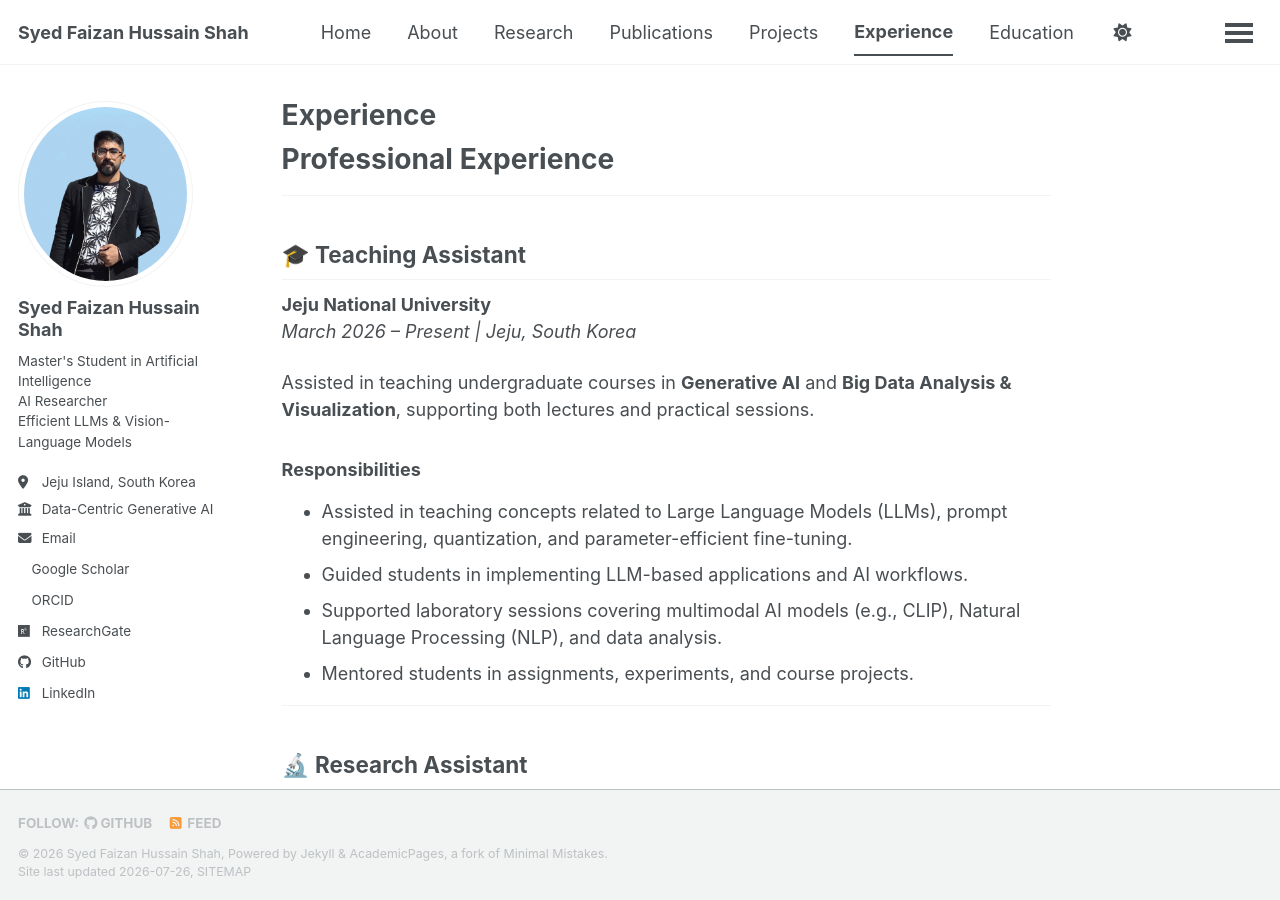
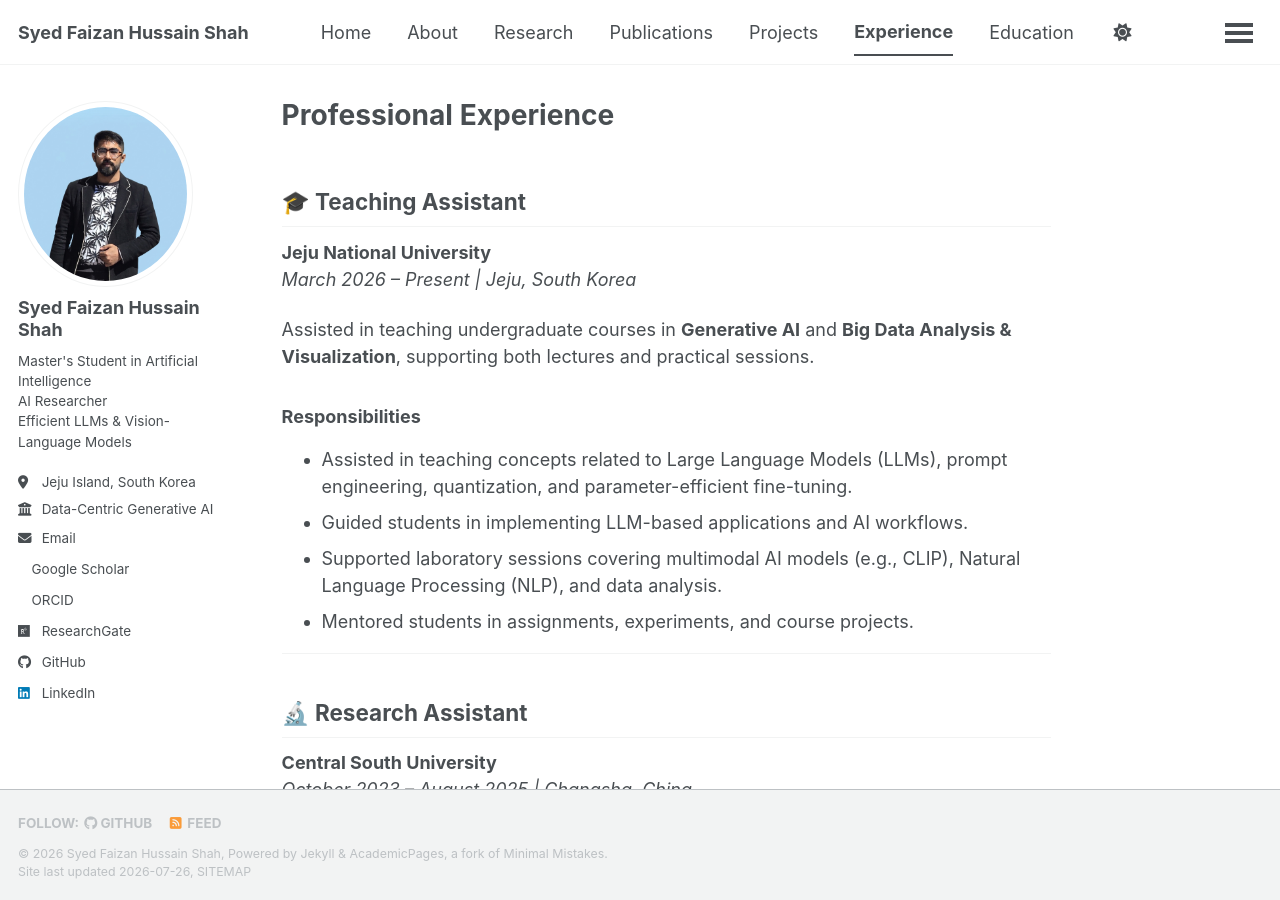
Before and after one commit to Fazi743/Fazi743.github.io, a Jekyll site: the page built from _pages/experience.md, in a window 1280 px wide and 900 px high. Built offline with Jekyll 4.4.1, drawn with Linux system fonts in a browser that asks for light colours; a style sheet for code colours, icons or effects is not loaded.

Commit message:
Update experience.md

```diff
--- a/_pages/experience.md
+++ b/_pages/experience.md
@@ -1,11 +1,7 @@
 ---
 permalink: /experience/
-title: "Experience"
+title: "Professional Experience"
 author_profile: true
----
-
-# Professional Experience
-
 ---
 
 ## 🎓 Teaching Assistant
```
